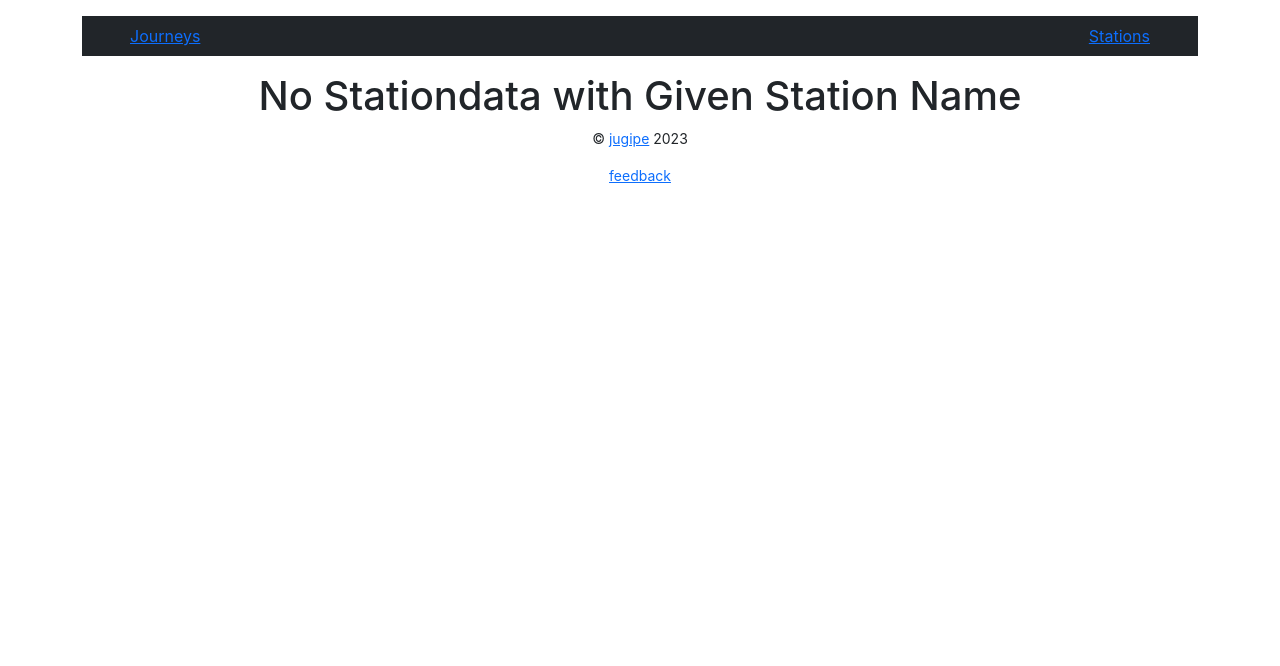
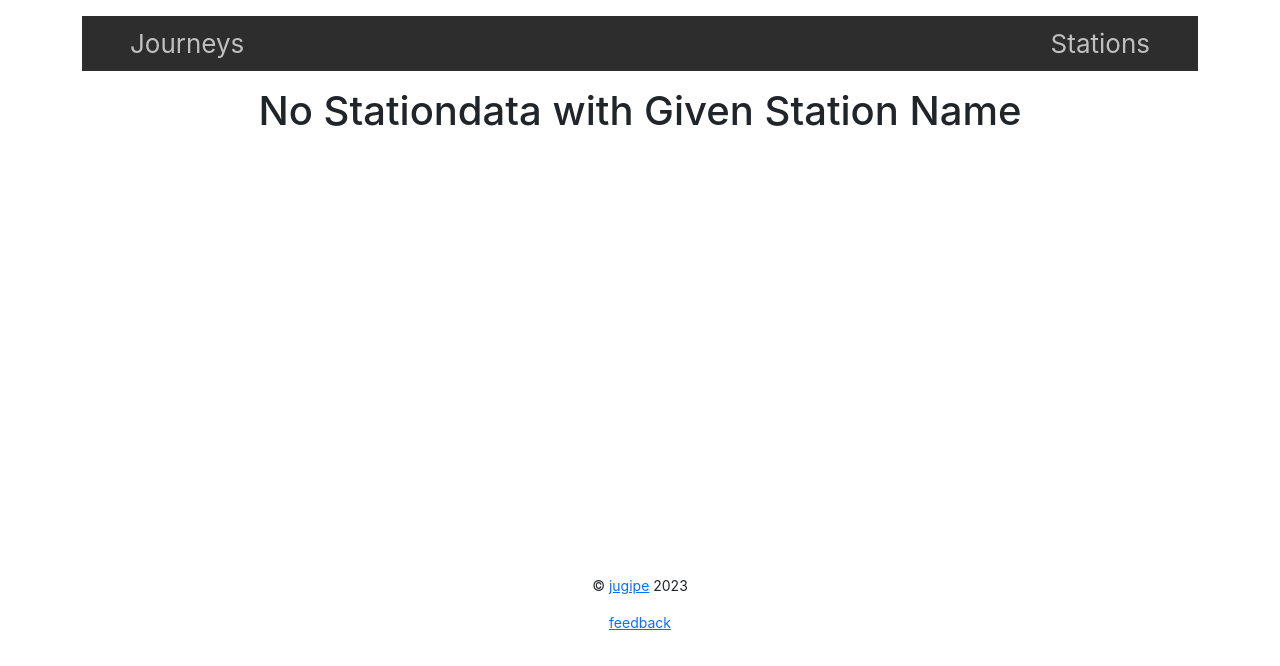
Before and after one commit to jugipe/helcitybiker, a React (Create React App) app in the folder client/: page /stationinfo/1 in a window 1280 px wide. Shown: the top 666 px of the page. Built offline with nearby package versions, Linux system fonts and the light colour scheme; no server answers.

Commit message:
Basic styling of app

```diff
--- a/client/public/index.html
+++ b/client/public/index.html
@@ -3,10 +3,9 @@
   <head>
     <meta charset="utf-8" />
     <!--<link rel="icon" href="%PUBLIC_URL%/favicon.ico" />-->
-    <link rel="icon" type="image/png" href="//citybike.studio.crasman.cloud/pub/web/img/favicon-32x32.png" sizes="32x32">
+    <link rel="icon" type="image/png" href="https://citybike.studio.crasman.cloud/pub/web/img/favicon-32x32.png" sizes="32x32">
     <meta name="viewport" content="width=device-width, initial-scale=1" />
     <meta name="theme-color" content="#000000" />
-    <link rel="apple-touch-icon" href="%PUBLIC_URL%/logo192.png" />
     <link href="https://cdn.jsdelivr.net/npm/bootstrap@5.0.2/dist/css/bootstrap.min.css"
       rel="stylesheet" integrity="sha384-EVSTQN3/azprG1Anm3QDgpJLIm9Nao0Yz1ztcQTwFspd3yD65VohhpuuCOmLASjC"
       crossorigin="anonymous" />
--- a/client/src/App.css
+++ b/client/src/App.css
@@ -3,7 +3,7 @@
 }
 
 .links {
-  font-size: calc(8px + 2vmin);
+  font-size: calc(6px + 2vmin);
   text-decoration: none;
   color: inherit;
 }
@@ -18,7 +18,7 @@
 }
 
 .text {
-  font-size: calc(8px + 2vmin);
+  font-size: calc(6px + 2vmin);
 }
 
 .stationInfoCard {
--- a/client/src/components/JourneyList.js
+++ b/client/src/components/JourneyList.js
@@ -12,8 +12,8 @@ const JourneyList = () => {
 
     return (
         <div className="container">
-            <h1 className="text-center mt-3">City Bike Journeys</h1>
-            <table className="table table-sm table-dark table-striped table-hover table mt-4 text-center">
+            <h1 className="mt-3">City Bike Journeys</h1>
+            <table className="table table-sm table-dark table-striped table-hover table mt-4">
                 <thead>
                 <tr>
                     <th>Departure station</th>
@@ -27,8 +27,8 @@ const JourneyList = () => {
                     <tr key={journey.id}>
                         <td><Link className="links" to={"/stationinfo/"+journey.departure_name}>{journey.departure_name}</Link></td>
                         <td><Link className="links" to={"/stationinfo/"+journey.return_name}>{journey.return_name}</Link></td>
-                        <td>{journey.distance} m</td>
-                        <td>{journey.duration} s</td>
+                        <td className="text">{journey.distance} m</td>
+                        <td className="text">{journey.duration} s</td>
                     </tr>
                     ))}
                 </tbody>
--- a/client/src/components/NavBar.js
+++ b/client/src/components/NavBar.js
@@ -2,10 +2,10 @@ import { Link } from "react-router-dom";
 
 const NavBar = () => {
     return (
-        <div className="container mt-3">
-            <nav className="navbar navbar-dark bg-dark">
-                <Link className="px-5" to="/">Journeys</Link>
-                <Link className="px-5" to="/stations">Stations</Link>
+        <div className="container mt-3 vh-5">
+            <nav className="navbar navbar-dark dark">
+                <Link className="px-5 NavBar links" to="/">Journeys</Link>
+                <Link className="px-5 NavBar links" to="/stations">Stations</Link>
             </nav>
         </div>
     )
--- a/client/src/components/NoPage.js
+++ b/client/src/components/NoPage.js
@@ -1,6 +1,6 @@
 const NoPage = () => {
     return (
-        <h1 className="text-center mt-3">No Content</h1>
+        <h1 className="mt-3">No Content</h1>
     )
 }
 
--- a/client/src/components/StationInfo.js
+++ b/client/src/components/StationInfo.js
@@ -15,11 +15,11 @@ const StationInfo = () => {
             .then(setStation)
     }, [name]);
 
-    if(station === undefined || station.name === undefined){return <h1 className="text-center mt-3">No Stationdata with Given Station Name</h1>}
+    if(station === undefined || station.name === undefined){return <h1 className="mt-3 stationInfoCard">No Stationdata with Given Station Name</h1>}
 
     return (
         <div>
-            <h1 className="text-center mt-3">{station.name}</h1>
+            <h1 className="mt-3">{station.name}</h1>
             <div className="container d-flex flex-row mt-2 d-inline-block flex-row">
                 <div className="stationInfoCard d-flex mt-2 w-50 flex-column">
                     <h1>{station.osoite}</h1>
--- a/client/src/components/StationsList.js
+++ b/client/src/components/StationsList.js
@@ -11,9 +11,9 @@ const StationList = () => {
     }, []);
 
     return (
-        <div className="container">
-            <h1 className="text-center mt-3">City Bike Stations</h1>
-            <table className="table table-sm table-dark table-striped table-hover table mt-4 text-center">
+        <div className="container h-90">
+            <h1 className="mt-3">City Bike Stations</h1>
+            <table className="table table-sm table-dark table-striped table-hover table mt-4">
                 <thead>
                 <tr>
                     <th>Station name</th>
@@ -24,7 +24,7 @@ const StationList = () => {
                     {stations.map(station => (
                     <tr key={station.name}>
                         <td><Link className="links" to={"/stationinfo/"+station.name}>{station.name}</Link></td>
-                        <td>{station.osoite}</td>
+                        <td className="text">{station.osoite}</td>
                     </tr>
                     ))}
                 </tbody>
```
